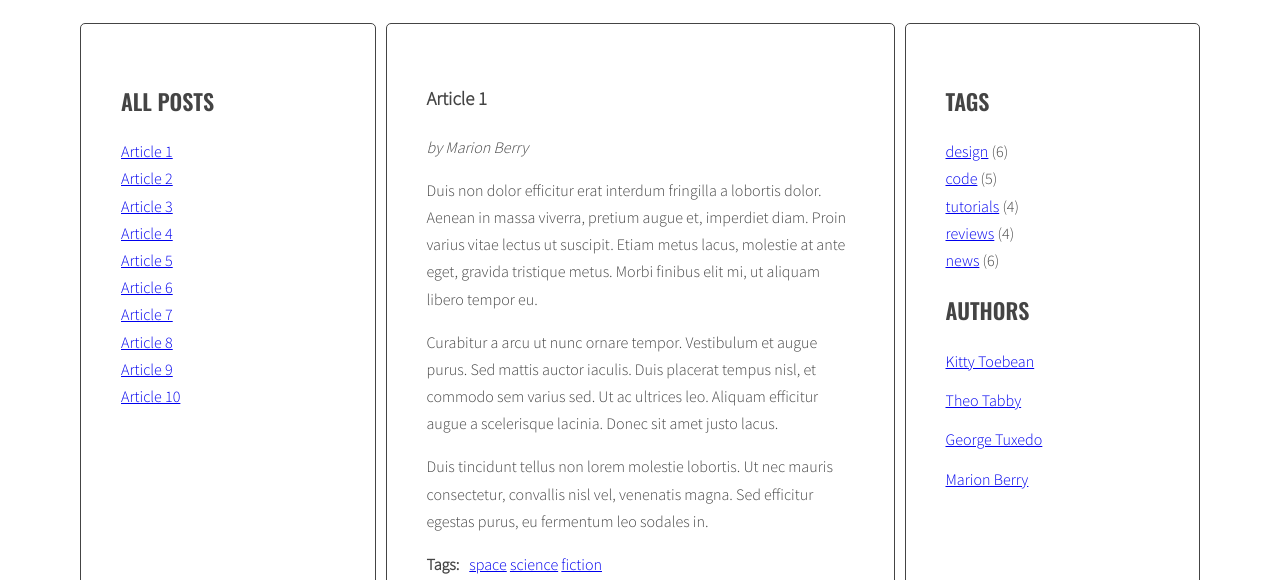
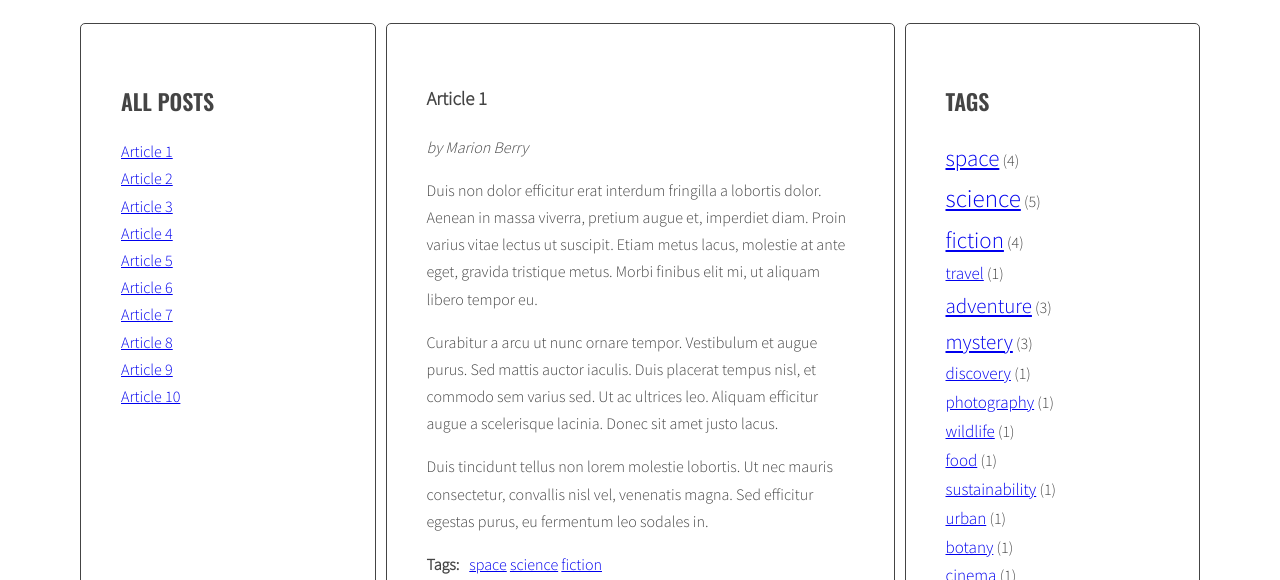
Before and after one commit to PiotrEk-721/javascript-blog, a website: page index.html in a window 1280 px wide. Shown: the part 220-800 px from the top of the page. Drawn offline with nearby package versions, Linux system fonts and the light colour scheme.

Commit message:
fix problem with tag links

```diff
--- a/js/script.js
+++ b/js/script.js
@@ -35,6 +35,8 @@ const optArticleSelector = '.post';
 const optTitleSelector = '.post-title';
 const optTitleListSelector = '.titles';
 const optArticleTagsSelector = '.post-tags .list';
+const optTagSizeCount = 5;
+const optTagSizesClassPrefix = 'tag-size-';
 
 function generateTitleLinks() {
 
@@ -74,16 +76,41 @@ function generateTitleLinks() {
 
 generateTitleLinks();
 
+function calculateTagsOrAuthorsParams(parameters) {
+  const params = { max: 0, min: Infinity };
 
-function generateTags(){
+  for (let parameter in parameters) {
+    if (parameters[parameter] > params.max) {
+      params.max = parameters[parameter];
+    }
+    if (parameters[parameter] < params.min) {
+      params.min = parameters[parameter];
+    }
+  }
+  return params;
+}
+
+function calculateTagOrAuthorClass(count, params) {
+  const normalizedCount = count - params.min;
+  const normalizedMax = params.max - params.min;
+  const percentage = normalizedCount / normalizedMax;
+  const classNumber = Math.floor(percentage * (optTagSizeCount - 1) + 1);
+
+  return classNumber;
+}
+
+function generateTags() {
+  /* [NEW] create a new variable allTags with an empty object */
+  let allTags = {};
+
   /* find all articles */
   const articles = document.querySelectorAll(optArticleSelector);
-
   /* START LOOP: for every article: */
   for (let article of articles) {
 
     /* find tags wrapper */
     const tagsWrappers = article.querySelector(optArticleTagsSelector);
+    console.log(tagsWrappers);
     tagsWrappers.innerHTML = '';
 
     /* make html variable with empty string */
@@ -96,25 +123,56 @@ function generateTags(){
     const articleTagsArray = articleTags.split(' ');
 
     /* START LOOP: for each tag */
-    for (let tags of articleTagsArray){
+    for (let tag of articleTagsArray) {
 
       /* generate HTML of the link */
       const linkHTML = `
       <li>
-        <a href="#tag-${tags}">${tags}</a>
+        <a href="#tag-${tag}">${tag}</a>
       </li>
       `;
 
       /* add generated code to html variable */
       html = html + linkHTML;
+      /* [NEW] check if this link is NOT already in allTags */
+      if (!allTags.hasOwnProperty(tag)) {
+        /* [NEW] add tag to allTags object */
+        allTags[tag] = 1;
+      } else {
+        allTags[tag]++;
+      }
     }
-
     /* END LOOP: for each tag */
 
     /* insert HTML of all the links into the tags wrapper */
     tagsWrappers.innerHTML = html;
 
-  /* END LOOP: for every article: */
+    /* END LOOP: for every article: */
+    /* [NEW] find list of tags in right column */
+    const tagList = document.querySelector('.tags.list');
+
+    /* [NEW] create variable for all links HTML code */
+    const tagsParams = calculateTagsOrAuthorsParams(allTags);
+    // console.log('tagsParams', tagsParams);
+    let allTagsHTML = '';
+
+    /* [NEW] START LOOP: for each tag in allTags: */
+    for (let tag in allTags) {
+      /* [NEW] generate code of a link and add it to allTagHTML */
+      const tagLinkHTML = `
+        <li>
+          <a class="${optTagSizesClassPrefix}${calculateTagOrAuthorClass(allTags[tag], tagsParams)}" href="#${tag}">${tag}</a>
+          (${calculateTagOrAuthorClass(allTags[tag], tagsParams)})
+        </li>
+      `;
+
+      allTagsHTML += tagLinkHTML;
+    }
+
+    /* [NEW] END LOOP: for each tag in allTags: */
+
+    /* [NEW] add html from allTagsHTML to tagList */
+    tagList.innerHTML = allTagsHTML;
   }
 }
 
--- a/sass/style.scss
+++ b/sass/style.scss
@@ -123,3 +123,10 @@ body {
     margin: 0 10px 0 0;
   }
 }
+
+/* Tags */
+@for $i from 1 through 5 {
+  .tag-size-#{$i} {
+    font-size: 15px + $i * 2;
+  }
+}
```
Also changed, not shown: css/style.css, 1 other file.
